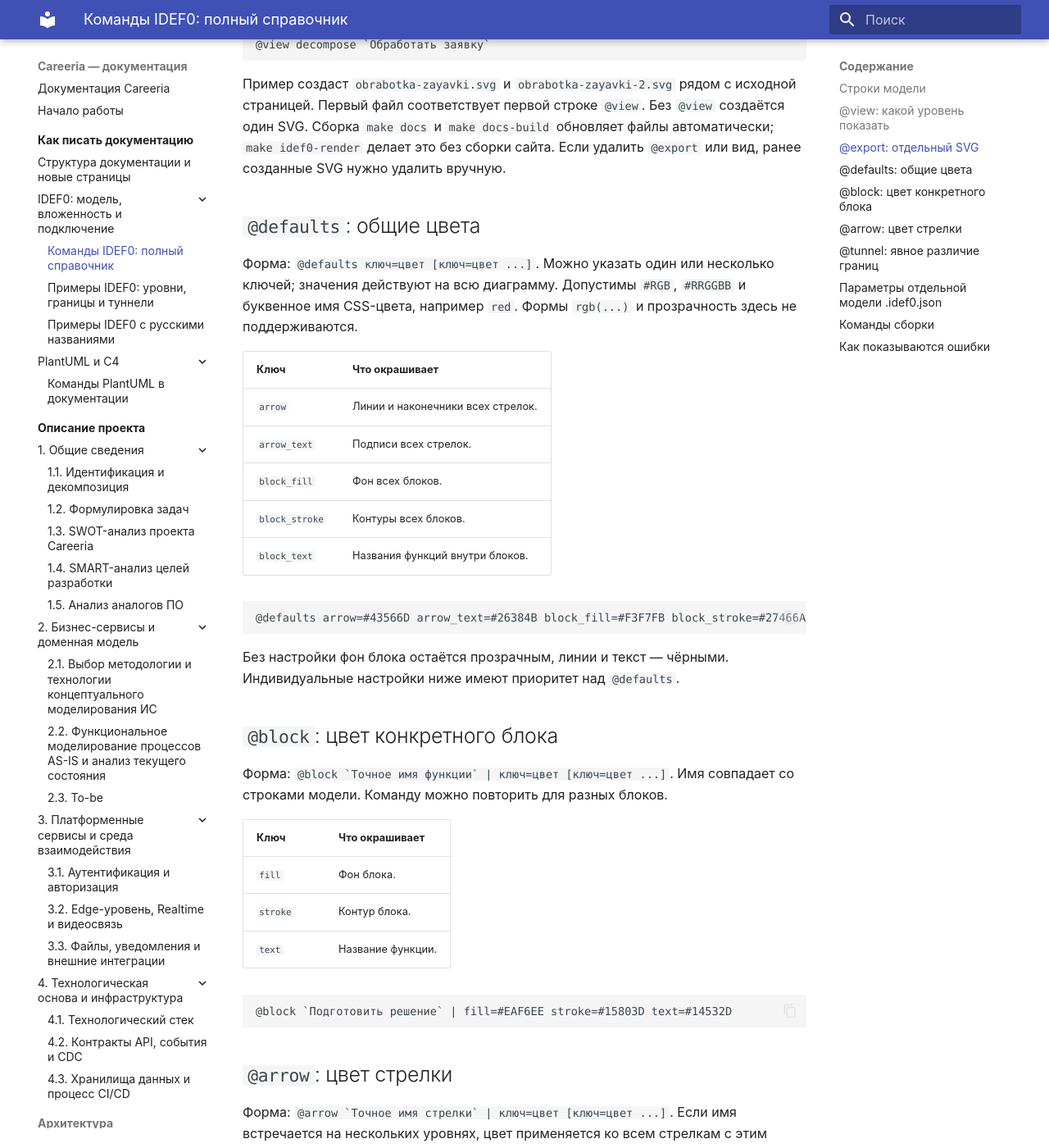
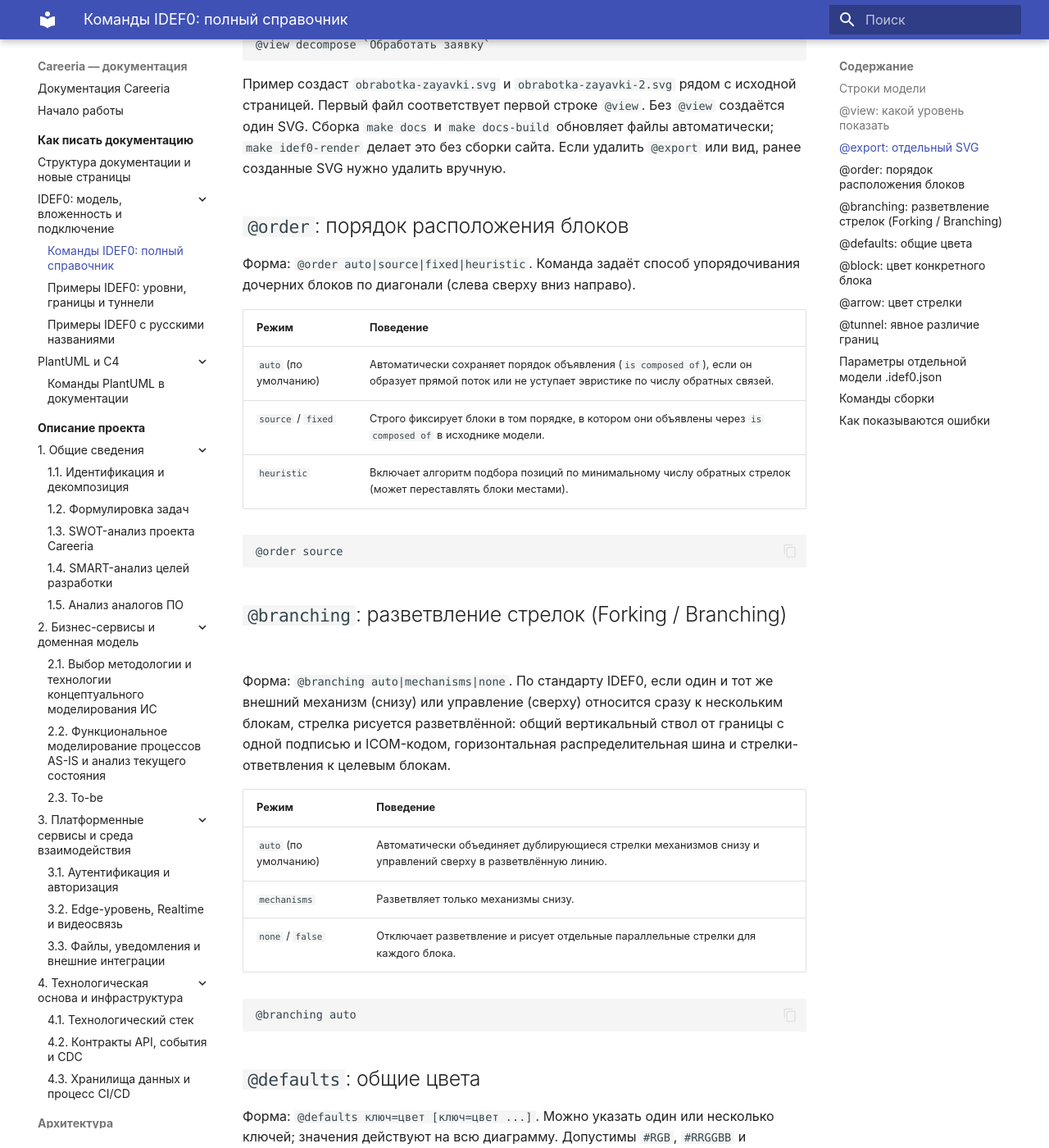
Before and after one commit to krackl1n/careeria, an MkDocs documentation site: the page built from docs/contributing/idef0/01-commands.md, in a window 1280 px wide and 1400 px high, scrolled down 2441 px. Shown: the whole window at 82% size. Built offline with MkDocs 1.6.1 and Material for MkDocs 9.7.7, drawn with Linux system fonts in a browser that asks for light colours; some of the changed text lies outside the part shown.

Commit message:
add forking arrow and uppstrem blocks

````diff
--- a/docs/contributing/idef0/01-commands.md
+++ b/docs/contributing/idef0/01-commands.md
@@ -50,6 +50,34 @@
 ```
 
 Пример создаст `obrabotka-zayavki.svg` и `obrabotka-zayavki-2.svg` рядом с исходной страницей. Первый файл соответствует первой строке `@view`. Без `@view` создаётся один SVG. Сборка `make docs` и `make docs-build` обновляет файлы автоматически; `make idef0-render` делает это без сборки сайта. Если удалить `@export` или вид, ранее созданные SVG нужно удалить вручную.
+
+## `@order`: порядок расположения блоков
+
+Форма: `@order auto|source|fixed|heuristic`. Команда задаёт способ упорядочивания дочерних блоков по диагонали (слева сверху вниз направо).
+
+| Режим | Поведение |
+| --- | --- |
+| `auto` (по умолчанию) | Автоматически сохраняет порядок объявления (`is composed of`), если он образует прямой поток или не уступает эвристике по числу обратных связей. |
+| `source` / `fixed` | Строго фиксирует блоки в том порядке, в котором они объявлены через `is composed of` в исходнике модели. |
+| `heuristic` | Включает алгоритм подбора позиций по минимальному числу обратных стрелок (может переставлять блоки местами). |
+
+```text
+@order source
+```
+
+## `@branching`: разветвление стрелок (Forking / Branching)
+
+Форма: `@branching auto|mechanisms|none`. По стандарту IDEF0, если один и тот же внешний механизм (снизу) или управление (сверху) относится сразу к нескольким блокам, стрелка рисуется разветвлённой: общий вертикальный ствол от границы с одной подписью и ICOM-кодом, горизонтальная распределительная шина и стрелки-ответвления к целевым блокам.
+
+| Режим | Поведение |
+| --- | --- |
+| `auto` (по умолчанию) | Автоматически объединяет дублирующиеся стрелки механизмов снизу и управлений сверху в разветвлённую линию. |
+| `mechanisms` | Разветвляет только механизмы снизу. |
+| `none` / `false` | Отключает разветвление и рисует отдельные параллельные стрелки для каждого блока. |
+
+```text
+@branching auto
+```
 
 ## `@defaults`: общие цвета
 
@@ -129,6 +157,8 @@
 | `arrows` | `@arrow` | Объект по именам стрелок; у каждой `stroke`, `text`. |
 | `boundaries.<функция>.parent_tunnels` | `@tunnel parent` | Объект с ролями и массивами имён стрелок, опущенных на дочерней схеме. |
 | `boundaries.<функция>.child_tunnels` | `@tunnel child` | Объект с ролями и массивами имён стрелок только на дочерней схеме. |
+| `order` | `@order` | Способ упорядочивания блоков: `auto`, `source`, `fixed`, `heuristic`. |
+| `branching` | `@branching` | Режим разветвления стрелок: `auto`, `mechanisms`, `none`. |
 
 Для `views[].mode` и основного `mode` генератор отдельных файлов принимает `focus`, `decompose`, `schematic`; `auto` доступен в `@view` встроенного блока. [Полный пример JSON](../../idef0-svg/models/hiring.idef0.json) показывает все группы настроек.
 
--- a/docs/contributing/idef0/index.md
+++ b/docs/contributing/idef0/index.md
@@ -2,7 +2,7 @@
 
 IDEF0 показывает **что делает функция** и какие входы, правила, результаты и исполнители с ней связаны. Блок обозначает функцию, стрелки — её интерфейс. Декомпозиция раскрывает функцию в несколько дочерних блоков. Так удобно описывать бизнес-процессы Careeria на разных уровнях, не смешивая их с порядком экранных действий или технической структурой сервисов.
 
-Схемы строятся из текста через [IDEF0-SVG](https://github.com/jimmyjazz/IDEF0-SVG). В репозитории закреплён исходный Ruby-генератор; локальный адаптер добавляет цвета, несколько представлений одной модели, проверку границ, ICOM-коды и обозначение туннелей.
+Схемы строятся из текста через [IDEF0-SVG](https://github.com/jimmyjazz/IDEF0-SVG). В репозитории закреплён исходный Ruby-генератор; локальный адаптер добавляет цвета, несколько представлений одной модели, проверку границ, ICOM-коды, обозначение туннелей, разветвление общих стрелок (branching/forking) и управление порядком блоков.
 
 Подробный синтаксис каждой строки и настройки находится в [справочнике команд IDEF0](01-commands.md). Для начала с копируемого кода откройте [пошаговые примеры с русскими названиями](03-practical-examples.md); отдельные многоуровневые модели с разбором стрелок — в [примерах](02-examples.md).
 
````
Also changed, not shown: docs/tools/idef0-svg/upstream/UPSTREAM.md (+3 -2 lines), docs/tools/idef0_inline.py (+10 -0 lines), docs/tools/test_idef0_inline.py (+60 -2 lines), 2 other files.
